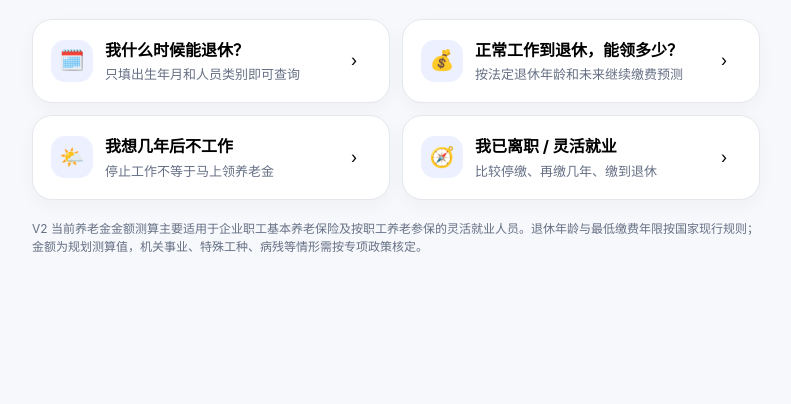
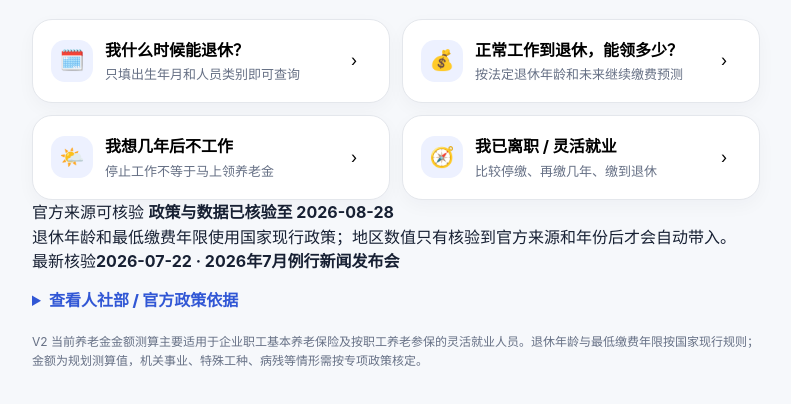
Before and after one commit to Jihai123/yanglao, a website with bundled scripts: page index.html in a window 1280 px wide. Shown: the part 306-710 px from the top of the page, without its empty margins (244-1035 px from the left). Built offline with nearby package versions, Linux system fonts and the light colour scheme.

Commit message:
feat: load policy provenance and regional trust layer

```diff
--- a/index.html
+++ b/index.html
@@ -71,5 +71,6 @@
   </div>
 
   <script type="module" src="./js/app.js"></script>
+  <script type="module" src="./js/trust.js"></script>
 </body>
 </html>
```
